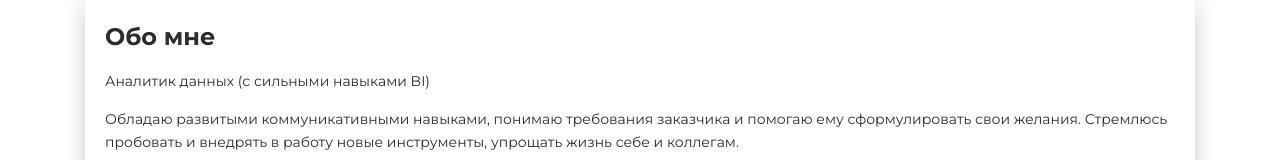
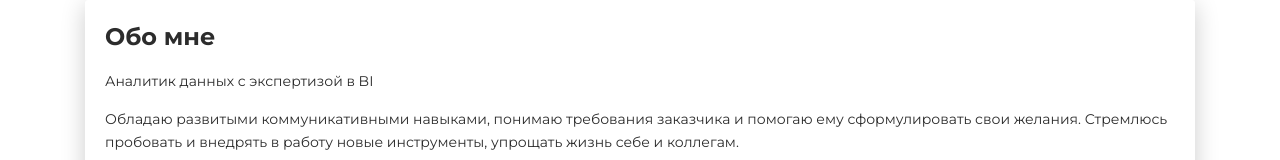
Before and after one commit to sevibogdanov/sevibogdanov.github.io, a plain HTML site: page index.html in a window 1280 px wide. Shown: the part 620-780 px from the top of the page. Drawn offline with Linux system fonts and the light colour scheme.

Commit message:
minor_upd

```diff
--- a/index.html
+++ b/index.html
@@ -91,7 +91,7 @@
         <div class="col-lg-12 col-md-12">
           <div class="card-body">
             <div class="h4 mt-0 title" >Обо мне</div>
-              <p>Аналитик данных (с сильными навыками BI)</p>
+              <p>Аналитик данных с экспертизой в BI</p>
               <p>Обладаю развитыми коммуникативными навыками, понимаю требования заказчика и помогаю ему сформулировать свои желания. Стремлюсь пробовать и внедрять в работу новые инструменты, упрощать жизнь себе и коллегам.</p>
             <div class="h4 mt-0 title" >Хобби</div>
               <li>Написание чат-ботов для собственного пользования</li>
```
